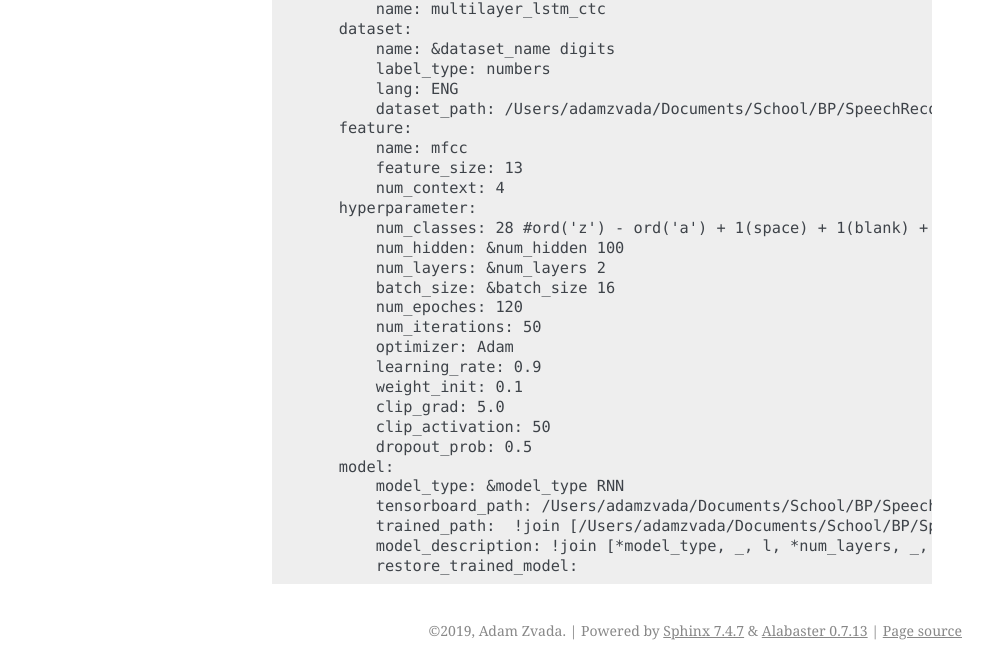
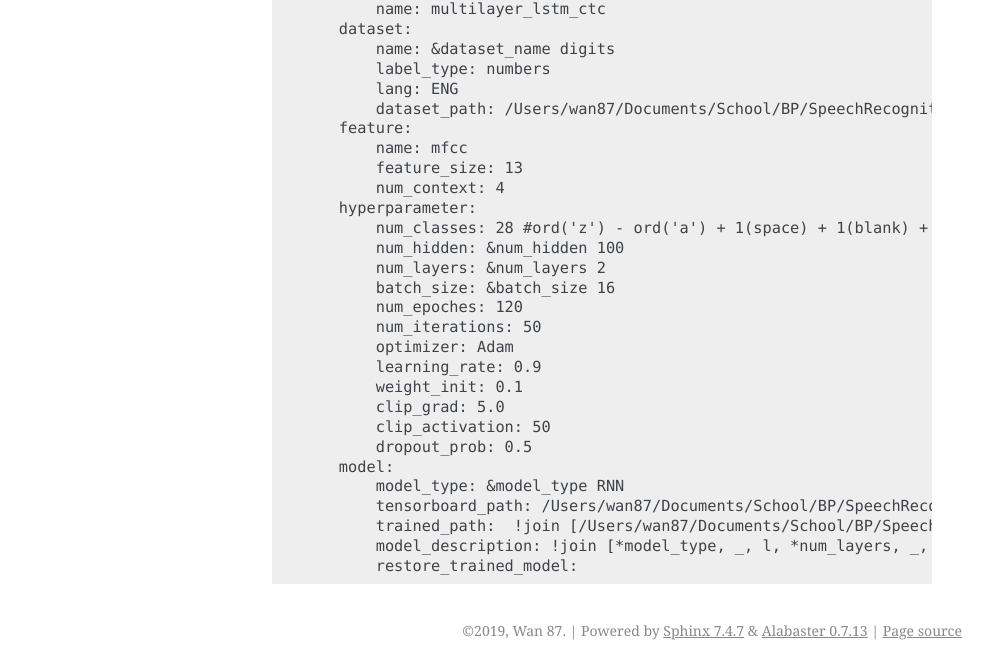
Before and after one commit to wan87/speech-recognition, a Sphinx documentation site: the page built from docs/speech_docs/usage/configuration.rst, in a window 1280 px wide. Shown: the part 292-959 px from the top of the page, without its empty margins (148-1140 px from the left). Built offline with Sphinx 7.4.7, drawn with Linux system fonts in a browser that asks for light colours; some of the changed text lies outside the part shown.

Commit message:
updated commit  settings

```diff
--- a/docs/conf.py
+++ b/docs/conf.py
@@ -20,8 +20,8 @@
 # -- Project information -----------------------------------------------------
 
 project = 'SpeechRecognition'
-copyright = '2019, Adam Zvada'
-author = 'Adam Zvada'
+copyright = '2019, Wan 87'
+author = 'Wan 87'
 
 # The short X.Y version
 version = ''
@@ -132,7 +132,7 @@ latex_elements = {
 #  author, documentclass [howto, manual, or own class]).
 latex_documents = [
     (master_doc, 'SpeechRecognition.tex', 'SpeechRecognition Documentation',
-     'Adam Zvada', 'manual'),
+     'Wan 87', 'manual'),
 ]
 
 
--- a/docs/speech_docs/usage/configuration.rst
+++ b/docs/speech_docs/usage/configuration.rst
@@ -16,7 +16,7 @@ Example of such a configuration file.
             name: &dataset_name digits
             label_type: numbers
             lang: ENG
-            dataset_path: /Users/adamzvada/Documents/School/BP/SpeechRecognition/audio_numbers
+            dataset_path: /Users/wan87/Documents/School/BP/SpeechRecognition/audio_numbers
         feature:
             name: mfcc
             feature_size: 13
@@ -36,7 +36,7 @@ Example of such a configuration file.
             dropout_prob: 0.5
         model:
             model_type: &model_type RNN
-            tensorboard_path: /Users/adamzvada/Documents/School/BP/SpeechRecognition/tensorboard_log/digits
-            trained_path:  !join [/Users/adamzvada/Documents/School/BP/SpeechRecognition/trained_models/, *dataset_name, /]
+            tensorboard_path: /Users/wan87/Documents/School/BP/SpeechRecognition/tensorboard_log/digits
+            trained_path:  !join [/Users/wan87/Documents/School/BP/SpeechRecognition/trained_models/, *dataset_name, /]
             model_description: !join [*model_type, _, l, *num_layers, _, h, *num_hidden, _, b, *batch_size]
             restore_trained_model:
--- a/setup.py
+++ b/setup.py
@@ -11,10 +11,10 @@ setup(
     keywords='Speech Recognition',
     description='End2End Speech Recognition using Deep Learning',
     long_description=long_description,
-    author='Adam Zvada',
-    author_email='zvadaada@gmail.com',
+    author='wan87',
+    author_email='wan877@gmail.com',
     license='MIT',
-    url='https://github.com/zvadaadam',
+    url='https://github.com/wan87',
     zip_safe=False,
     packages=find_packages(),
     setup_requires=['pytest-runner'],
```
Also changed, not shown: README.md (+33 -28 lines), 8 other files.
